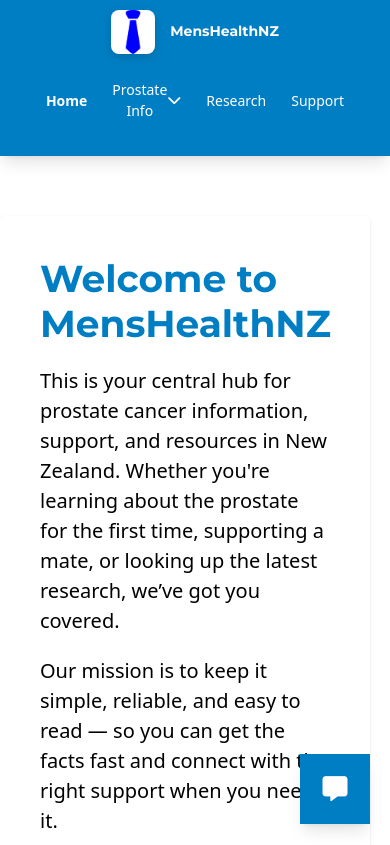
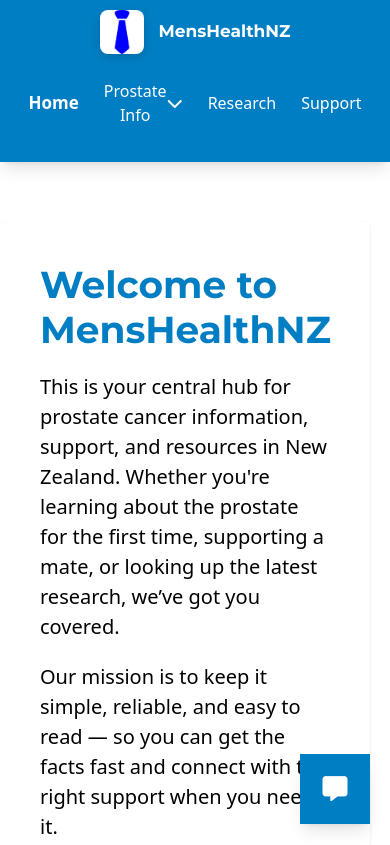
Before and after one commit to Soulstrikes/menshealthnz, a website: page index.html in a window 390 px wide. Shown: the top 845 px of the page. Drawn offline with nearby package versions, Linux system fonts and the light colour scheme.

Commit message:
mobile font size

```diff
--- a/style/style.css
+++ b/style/style.css
@@ -751,14 +751,14 @@ footer {
   }
 
   header .font-bold {
-    font-size: 0.7rem; /* smaller title text */
+    font-size: 0.85rem; /* smaller title text */
   }
 
   /* Nav adjustments */
   header nav {
     gap: 0.25rem;       /* smaller gap between links */
     flex-wrap: nowrap;  /* keep nav in one line */
-    font-size: 0.7rem;  /* smaller font for links */
+    font-size: 0.8rem;  /* smaller font for links */
     width: auto;        /* shrink nav to content width */
   }
 
```
